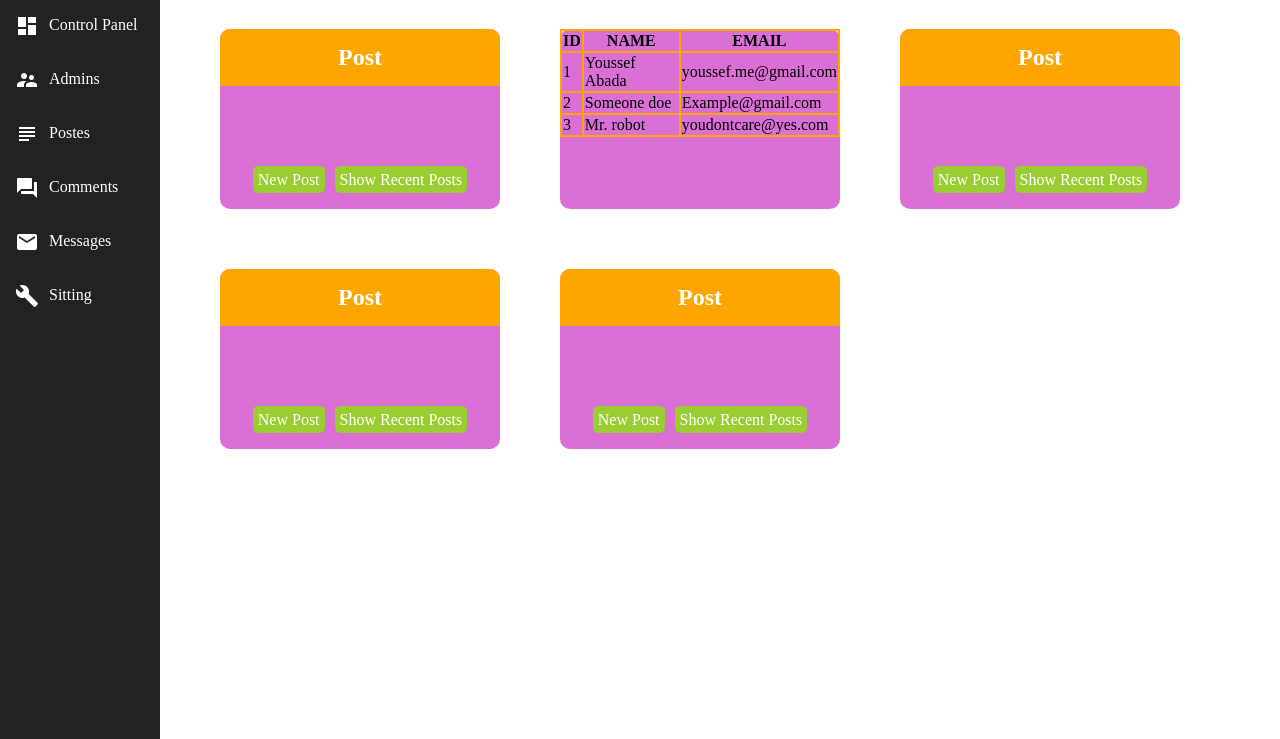
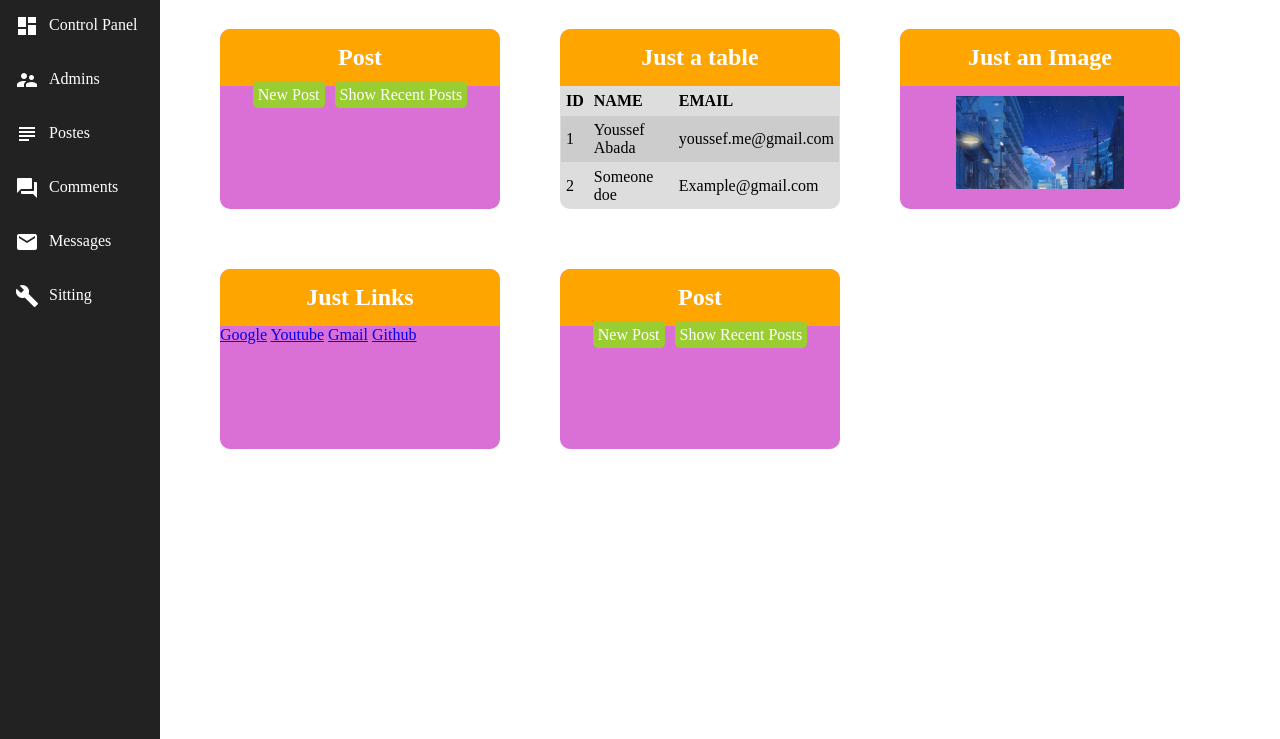
Before and after one commit to abadayoussef/AbadaIndieSite, a plain HTML site: page index.html in a window 1280 px wide. Shown: the part 61-800 px from the top of the page. Drawn offline with Linux system fonts and the light colour scheme.

Commit message:
fix more stuff

```diff
--- a/index.html
+++ b/index.html
@@ -34,6 +34,7 @@
             </ul>
         </div>
         <div class="sub-content">
+                <h2>Just a table</h2>
             <table>
                 <tr>
                     <th>ID</th>
@@ -58,18 +59,15 @@
             </table>
         </div>
         <div class="sub-content">
-            <h2>Post</h2>
-            <ul>
-                <li><a href="#">New Post</a></li>
-                <li><a href="#">Show Recent Posts</a></li>
-            </ul>
+            <h2>Just an Image</h2>
+            <img src="img.png" alt="Image demo">
         </div>
         <div class="sub-content">
-            <h2>Post</h2>
-            <ul>
-                <li><a href="#">New Post</a></li>
-                <li><a href="#">Show Recent Posts</a></li>
-            </ul>
+            <h2>Just Links</h2>
+            <a href="https://google.com/">Google</a>
+            <a href="https://youtube.com/">Youtube</a>
+            <a href="https://Gmail.com/">Gmail</a>
+            <a href="https://Github.com/">Github</a>
         </div>
         <div class="sub-content">
             <h2>Post</h2>
--- a/main.css
+++ b/main.css
@@ -69,10 +69,7 @@ body , ul , ol{
     padding-top: 60px;
 }
 .container .sub-content{
-    display: flex;
-    align-content: space-between;
-    justify-content: space-between;
-    flex-direction: column;
+    overflow: auto;
     width: 280px;
     height: 180px;
     background-color: orchid;
@@ -111,10 +108,29 @@ body , ul , ol{
     color: white;
     justify-content: center;
 }
-.sub-content table{
-    border-collapse: collapse;
+.container .sub-content img{
+    padding: 10px;
+    display: block;
+    width: 60%;
+    margin: auto;
 }
 
-table, tr, td, th{
-    border: 2px solid orange;
+table {
+    border-collapse: collapse;
+    width: 100%;
 }
+table, tr {
+    border: 1px solid #ddd;
+    text-align: left;
+  }
+
+th, td {
+    padding: 5px;
+    text-align: left;
+  }
+tr:nth-child(odd){
+    background-color: #ddd;
+}
+tr:nth-child(even){
+    background-color: #ccc;
+}
```
